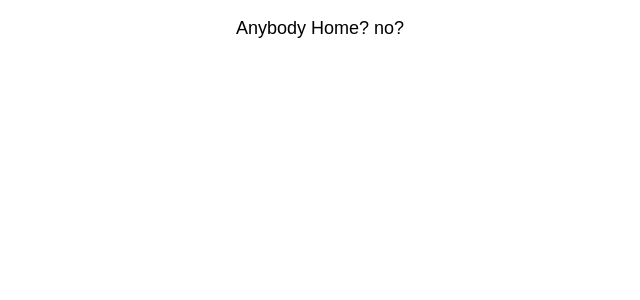
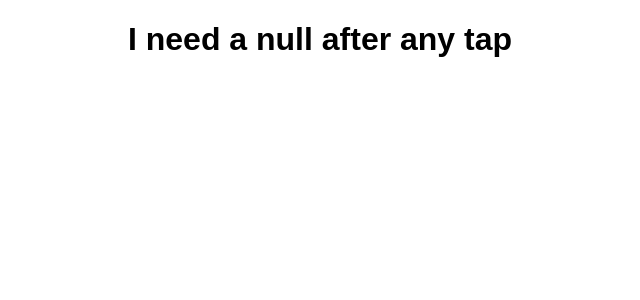
Before and after one commit to Leo-Liao1994/React-practice-, a React (Create React App) app in the folder mini-project/: page / in a window 1280 px wide. Shown: the top 300 px of the page, without its empty margins (320-960 px from the left). Built offline with nearby package versions, Linux system fonts and the light colour scheme.

Commit message:
React creat Element

```diff
--- a/mini-project/src/App.js
+++ b/mini-project/src/App.js
@@ -1,16 +1,16 @@
-import React, { Component } from 'react';
+import React, { Component, createElement } from 'react';
 import './App.css';
 
 class App extends Component {
   render() {
-    return (
-      <div className="App">
-
-        <p className="App-intro">
-        Anybody Home? no?
-        </p>
-      </div>
-    );
+    // return (
+    //   <div className="App">
+    //     <p className="App-intro">
+    //     Anybody Home? no?
+    //     </p>
+    //   </div>
+    // );
+    return React.createElement('div', {className: 'App'}, createElement('h1',null, 'I need a null after any tap' ))
   }
 }
 
```
